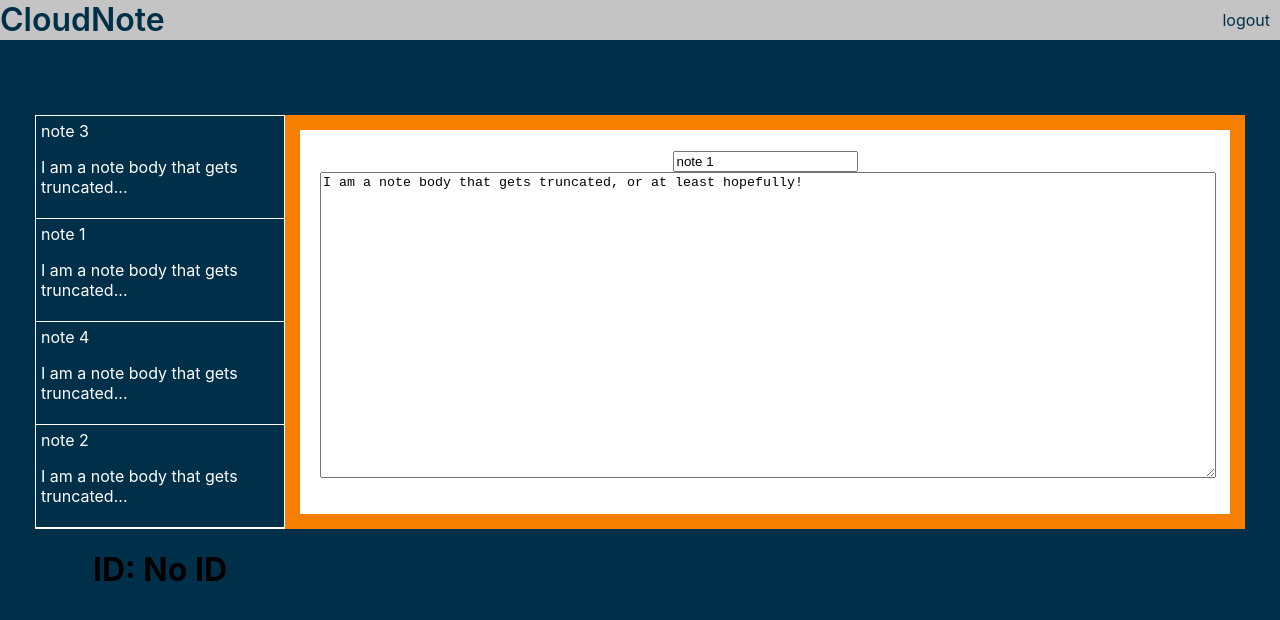
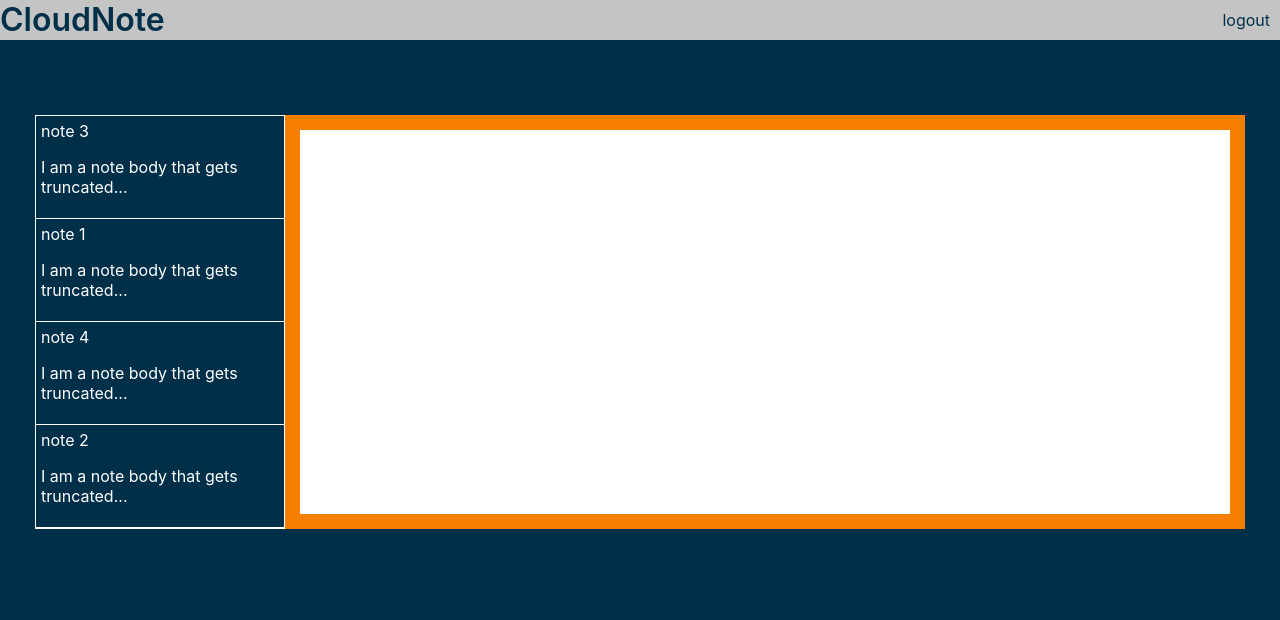
Before and after one commit to N8ers/cloud-note, a React (Create React App) app: page / in a window 1280 px wide. Shown: the top 620 px of the page. Built offline with nearby package versions, Linux system fonts and the light colour scheme.

Commit message:
get note data by parsing url id

```diff
--- a/src/App.js
+++ b/src/App.js
@@ -6,8 +6,6 @@ import Notes from "./components/Notes/Notes.js";
 import Welcome from "./components/Welcome/Welcome.js";
 
 function App() {
-  // const isLogged = useSelector((state) => state.isLogged);
-
   return (
     <Router>
       <div className="App">
--- a/src/components/NotePad/NotePad.js
+++ b/src/components/NotePad/NotePad.js
@@ -1,5 +1,7 @@
 import React from "react";
-import { useDispatch } from "react-redux";
+import { useSelector, useDispatch } from "react-redux";
+
+import { useParams } from "react-router-dom";
 
 import { updateNote } from "../Notes/notesSlice";
 
@@ -7,17 +9,18 @@ import "./NotePad.css";
 
 function NotePad(props) {
   const dispatch = useDispatch();
-  const renderNote =
-    props?.selectedNote?.id &&
-    props?.selectedNote?.title &&
-    props?.selectedNote?.body;
+  const { id } = useParams();
+
+  const note = useSelector((state) =>
+    state.notes.notes.find((note) => note.id === parseInt(id))
+  );
 
   return (
     <div className="NotePad">
-      {renderNote && (
+      {id && note && note.id && (
         <div>
           <input
-            value={props.selectedNote.title}
+            value={note.title}
             onChange={(event) =>
               dispatch(
                 updateNote({
@@ -28,7 +31,7 @@ function NotePad(props) {
             }
           />
           <textarea
-            value={props.selectedNote.body}
+            value={note.body}
             onChange={(event) =>
               dispatch(
                 updateNote({
--- a/src/components/NotePreview/NotePreview.js
+++ b/src/components/NotePreview/NotePreview.js
@@ -3,11 +3,7 @@ import { Link } from "react-router-dom";
 
 import "./NotePreview.css";
 
-import { useDispatch } from "react-redux";
-
 function NotePreview(props) {
-  const dispatch = useDispatch();
-
   const [trucatedText, setTruncatedText] = useState("");
   useEffect(() => {
     let updatedBody = props.body;
--- a/src/components/Notes/Notes.js
+++ b/src/components/Notes/Notes.js
@@ -1,6 +1,5 @@
 import React from "react";
 import { useSelector } from "react-redux";
-import { useParams } from "react-router-dom";
 
 import "./Notes.css";
 
@@ -8,34 +7,12 @@ import NoteList from "../NoteList/NoteList.js";
 import NotePad from "../NotePad/NotePad.js";
 
 function Notes() {
-  const { id } = useParams();
-  const { notes, selectedNoteId } = useSelector((state) => state.notes);
-
-  const selectedNote = () => {
-    if (!notes.length) {
-      return;
-    }
-
-    if (!selectedNoteId) {
-      // refactor default to be latest timestamp when we add that.
-      let notesCopy = [...notes];
-      let notesSortedById = notesCopy.sort((a, b) => a.id - b.id);
-      return notesSortedById[0];
-    }
-
-    let filteredNotes = notes.filter((note) => note.id === selectedNoteId);
-    if (filteredNotes.length) {
-      return filteredNotes[0];
-    }
-  };
+  const { notes } = useSelector((state) => state.notes);
 
   return (
     <div className="notes-container">
       <NoteList className="notes-list" notes={notes} />
-      <NotePad className="note-pad" selectedNote={selectedNote()} />
-      <div>
-        <h1>ID: {id ? id : "No ID"}</h1>
-      </div>
+      <NotePad className="note-pad" />
     </div>
   );
 }
--- a/src/components/Notes/notesSlice.js
+++ b/src/components/Notes/notesSlice.js
@@ -1,7 +1,6 @@
 import { createSlice } from "@reduxjs/toolkit";
 
 const initialState = {
-  selectedNoteId: null,
   notes: [
     {
       id: 13,
@@ -29,13 +28,9 @@ const initialState = {
 export const notesSlice = createSlice({
   name: "notes",
   initialState: {
-    selectedNoteId: initialState.selectedNoteId,
     notes: initialState.notes,
   },
   reducers: {
-    updateSelectedNoteId: (state, action) => {
-      state.selectedNoteId = action.payload;
-    },
     updateNote: (state, action) => {
       const fieldToChange = action.payload.title ? "title" : "body";
 
@@ -49,6 +44,6 @@ export const notesSlice = createSlice({
   },
 });
 
-export const { updateSelectedNoteId, updateNote } = notesSlice.actions;
+export const { updateNote } = notesSlice.actions;
 
 export default notesSlice.reducer;
```
